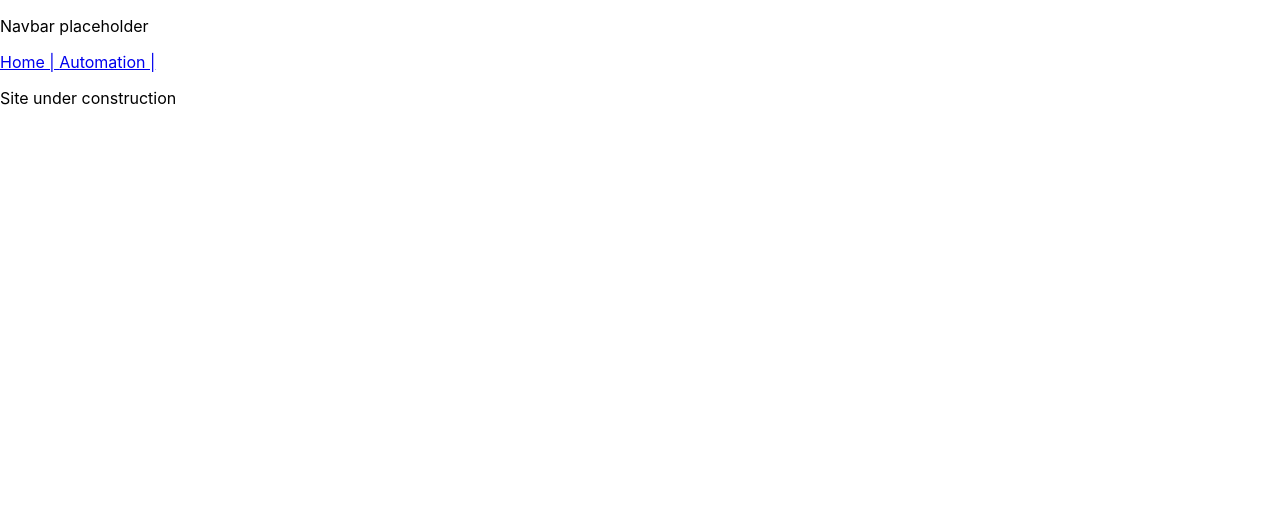
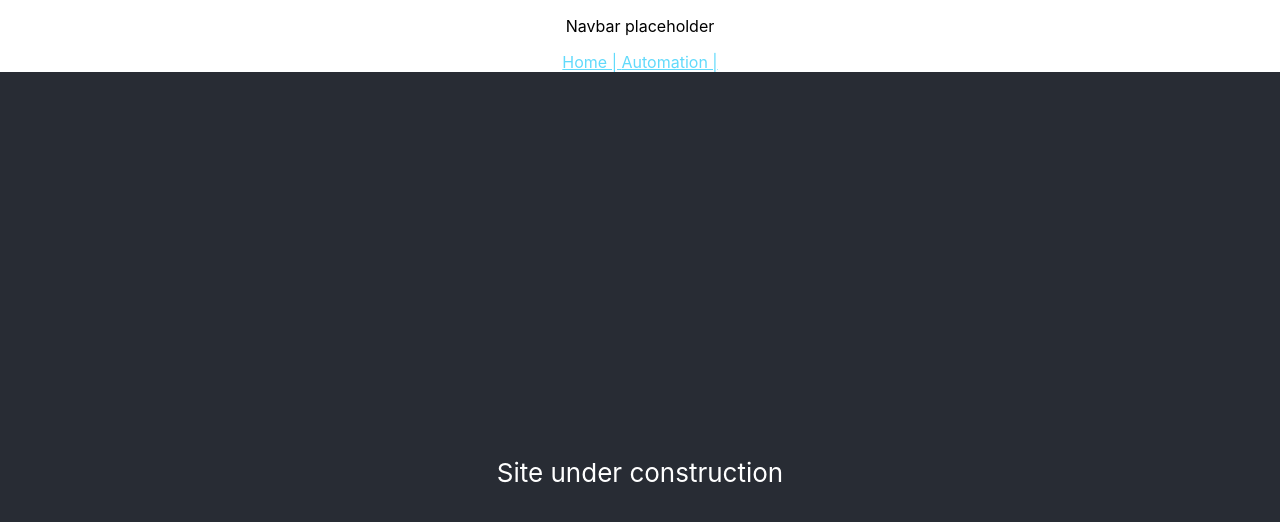
Before and after one commit to alex-gagnon/simple-portfolio, a React (Create React App) app: page / in a window 1280 px wide. Shown: the top 522 px of the page. Built offline with nearby package versions, Linux system fonts and the light colour scheme.

Commit message:
Made some css changes that shouldn't be seen in prod

```diff
--- a/src/Portfolio.css
+++ b/src/Portfolio.css
@@ -1,4 +1,4 @@
-.App {
+.container {
   text-align: center;
 }
 
@@ -8,12 +8,12 @@
 }
 
 @media (prefers-reduced-motion: no-preference) {
-  .App-logo {
+  .portfolio-logo {
     animation: App-logo-spin infinite 20s linear;
   }
 }
 
-.App-header {
+.portfolio-main {
   background-color: #282c34;
   min-height: 100vh;
   display: flex;
@@ -24,7 +24,7 @@
   color: white;
 }
 
-.App-link {
+.portfolio-link {
   color: #61dafb;
 }
 
--- a/src/Portfolio.tsx
+++ b/src/Portfolio.tsx
@@ -8,12 +8,14 @@ function Portfolio() {
   return (
     <div className="container">
       <Router>
-        <header>
+        <header className="portfolio-header">
           <p>Navbar placeholder</p>
-          <Link to="/">Home | </Link>
-          <Link to="automation">Automation | </Link>
+          <div>
+            <Link to="/" className="portfolio-link">Home | </Link>
+            <Link to="automation" className="portfolio-link">Automation | </Link>
+          </div>
         </header>
-        <main>
+        <main className="portfolio-main">
           <Routes>
             <Route path="/">
               <Route index element={<Home />} />
```
